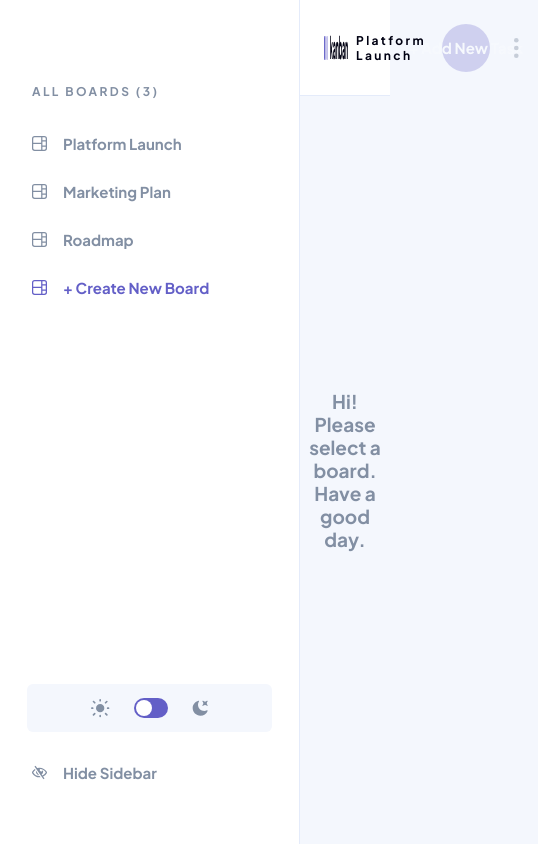
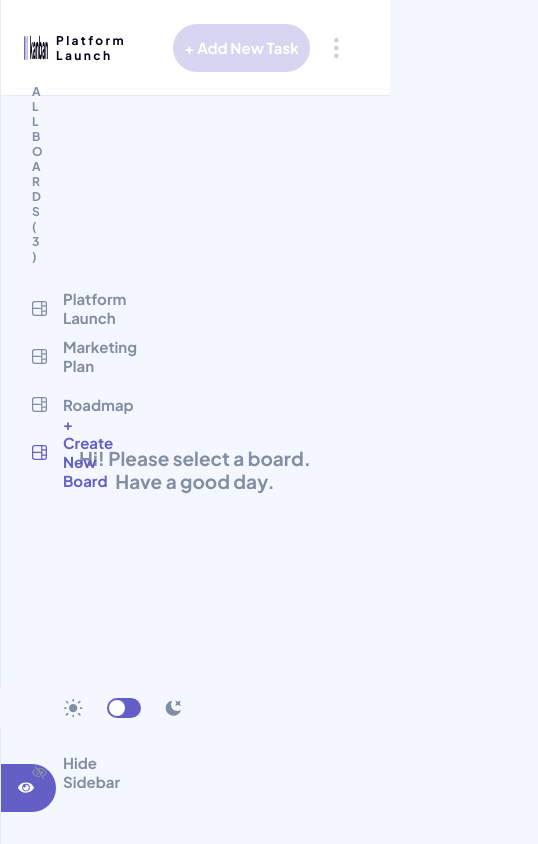
Before and after one commit to blp100/kanban-task-management-web-app, a Next.js app: page / in a window 390 px wide. Shown: the whole page, 538 px wide, since content can reach past the window. Built offline with nearby package versions, Linux system fonts and the light colour scheme.

Commit message:
feat: Responsive design on Padlet

```diff
--- a/src/components/layout.js/main.js
+++ b/src/components/layout.js/main.js
@@ -25,7 +25,7 @@ const Main = ({ children }) => {
       <ShowSidebarButton onOpen={onOpen} />
       <Box
         display="block"
-        ml={isOpen ? "300px" : "0px"}
+        ml={isOpen ? { md: "260px", xl: "300px" } : "0px"}
         transition={"0.5s cubic-bezier(.07,.95,0,1) 0.15s"}
       >
         <Header />
--- a/src/components/sidebar.js
+++ b/src/components/sidebar.js
@@ -20,7 +20,7 @@ const Sidebar = ({ isOpen, onClose, linkItems, ...otherProps }) => {
   const pathName = usePathname();
 
   useEffect(() => {
-    setClickedItem(()=>decodeURI(pathName).slice(1));
+    setClickedItem(() => decodeURI(pathName).slice(1));
   }, []);
 
   const {
@@ -47,7 +47,7 @@ const Sidebar = ({ isOpen, onClose, linkItems, ...otherProps }) => {
           bgColor={useColorModeValue("white", "darkGrey")}
           borderRight="1px"
           borderRightColor={useColorModeValue("lightLines", "darkLines")}
-          w="300px"
+          w={{ base: "0px", md: "260px", xl: "300px" }}
           maxW="300px"
           pos="fixed"
           left={0}
```
